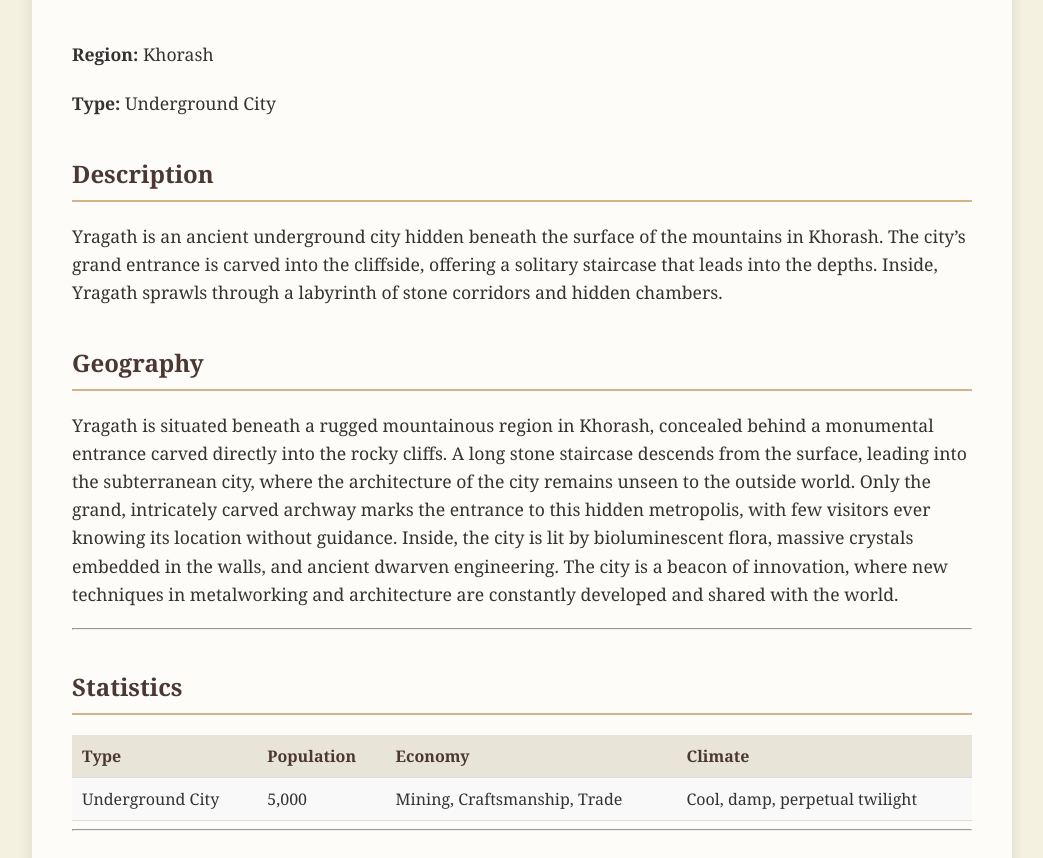
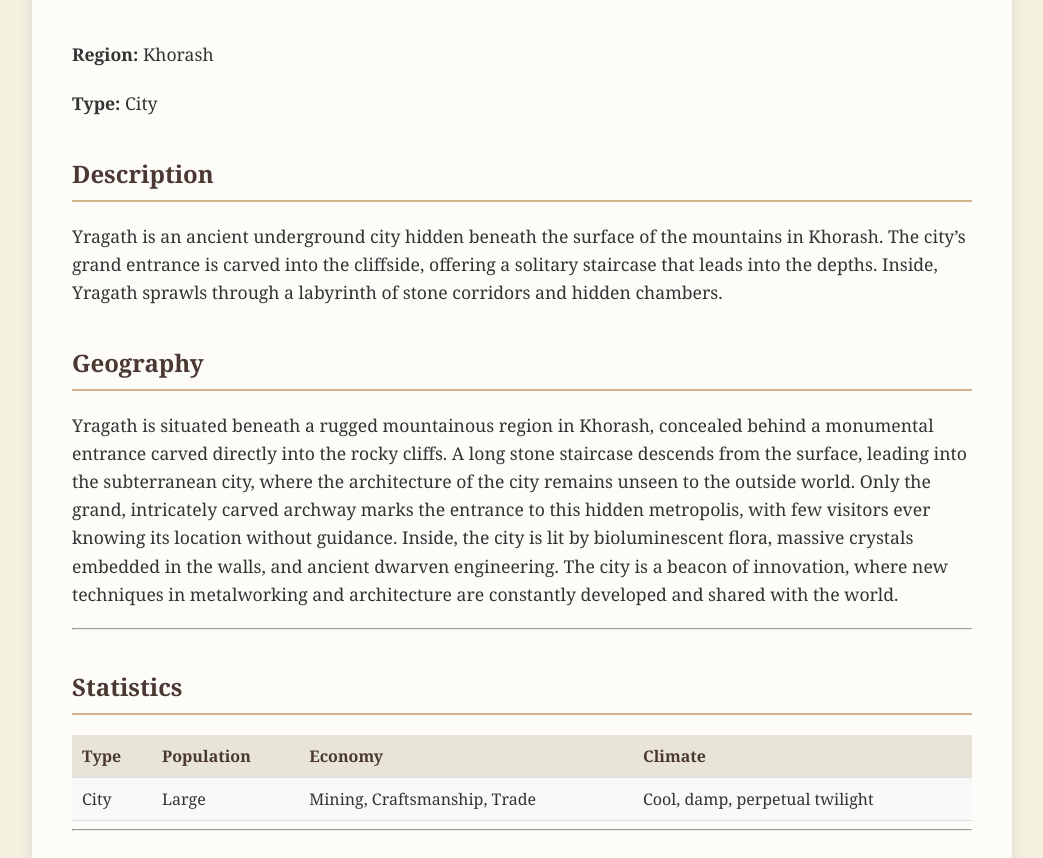
Before and after one commit to arcticblizzard/Myridia, a Jekyll site: the page built from locations/yragath.md, in a window 1280 px wide and 1400 px high. Shown: the part 542-1400 px from the top of the window, without its empty margins (118-1161 px from the left). Built offline with Jekyll 4.4.1, drawn with Linux system fonts in a browser that asks for light colours; some of the changed lines change nothing that is shown.

Commit message:
Update yragath.md

```diff
--- a/locations/yragath.md
+++ b/locations/yragath.md
@@ -1,11 +1,11 @@
 ---
 layout: location
 title: "Yragath"
-image: "file-bLKOMSl1q23XJbi32eUzDNmd"
+image: "/assets/images/yragath.jpg"
 permalink: /locations/yragath/
 region: "Khorash"
-type: "Underground City"
-coordinates: {latitude: 12.7, longitude: -14.3}
+type: "City"
+coordinates: "2744,5280"
 description: "Yragath is an ancient underground city hidden beneath the surface of the mountains in Khorash. The city’s grand entrance is carved into the cliffside, offering a solitary staircase that leads into the depths. Inside, Yragath sprawls through a labyrinth of stone corridors and hidden chambers."
 ---
 
@@ -19,7 +19,7 @@
 
 | Type              | Population | Economy                      | Climate                    |
 |-------------------|------------|------------------------------|----------------------------|
-| Underground City   | 5,000      | Mining, Craftsmanship, Trade  | Cool, damp, perpetual twilight|
+| City   | Large      | Mining, Craftsmanship, Trade  | Cool, damp, perpetual twilight|
 
 ---
 
```
